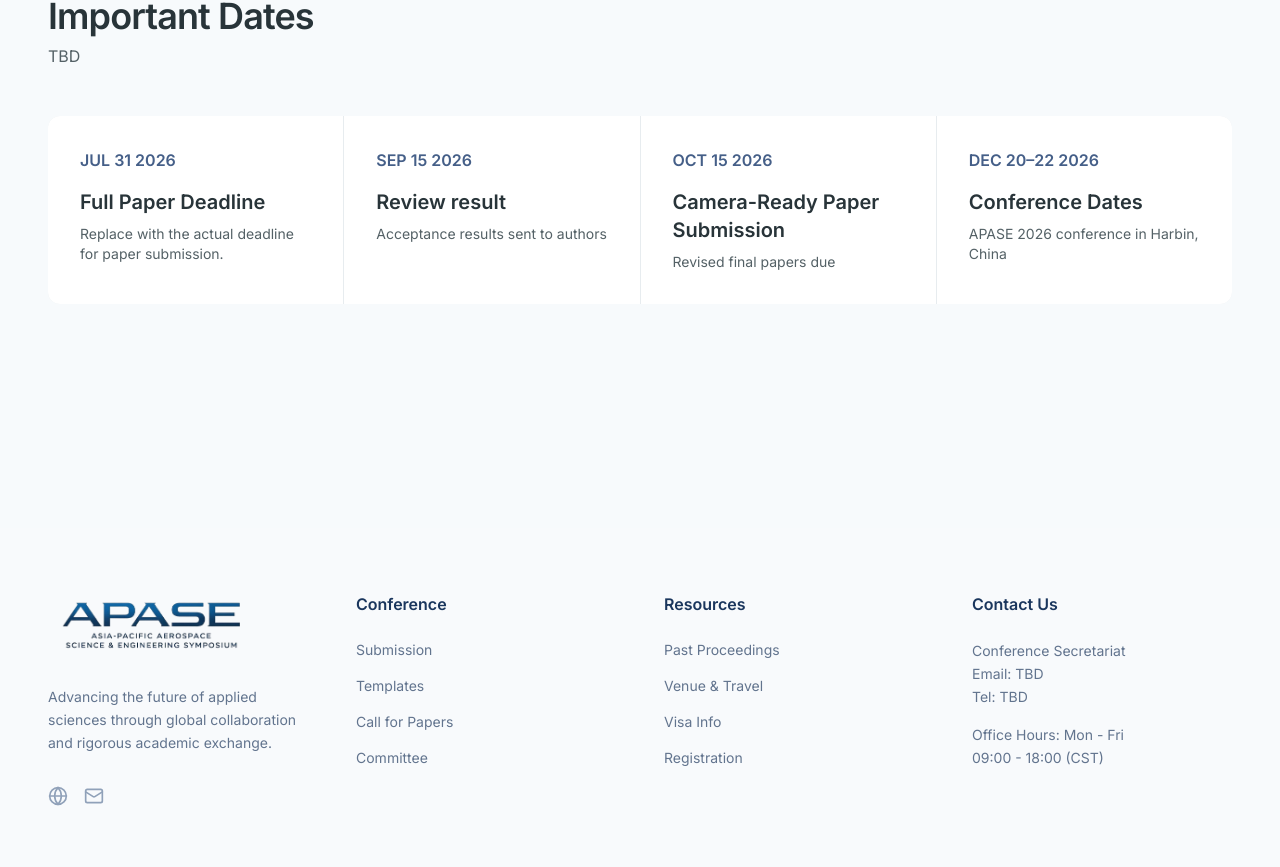
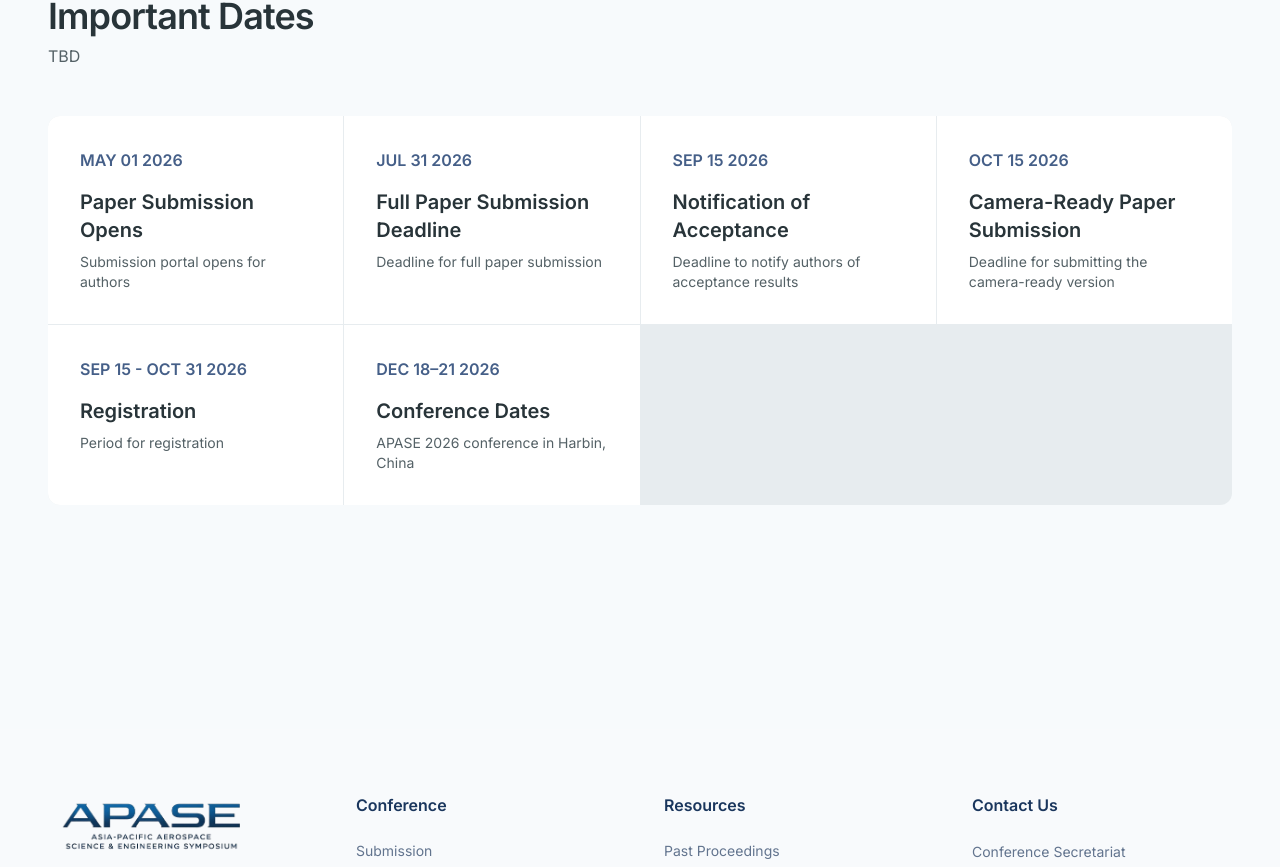
Before and after one commit to ascomlab/apase-web, a Next.js app: page /submission in a window 1280 px wide. Shown: the part 1510-2377 px from the top of the page. Built offline with nearby package versions, Linux system fonts and the light colour scheme.

Commit message:
Update data.ts

```diff
--- a/app/data.ts
+++ b/app/data.ts
@@ -1,21 +1,31 @@
 export const importantDate = [
   {
+    date: "MAY 01 2026",
+    title: "Paper Submission Opens",
+    description: "Submission portal opens for authors",
+  },
+  {
     date: "JUL 31 2026",
-    title: "Full Paper Deadline",
-    description: "Replace with the actual deadline for paper submission.",
+    title: "Full Paper Submission Deadline",
+    description: "Deadline for full paper submission",
   },
   {
     date: "SEP 15 2026",
-    title: "Review result",
-    description: "Acceptance results sent to authors",
+    title: "Notification of Acceptance",
+    description: "Deadline to notify authors of acceptance results",
   },
   {
     date: "OCT 15 2026",
     title: "Camera-Ready Paper Submission",
-    description: "Revised final papers due",
+    description: "Deadline for submitting the camera-ready version",
   },
   {
-    date: "DEC 20–22 2026",
+    date: "SEP 15 - OCT 31 2026",
+    title: "Registration",
+    description: "Period for registration",
+  },
+  {
+    date: "DEC 18–21 2026",
     title: "Conference Dates",
     description: "APASE 2026 conference in Harbin, China",
   },
```
